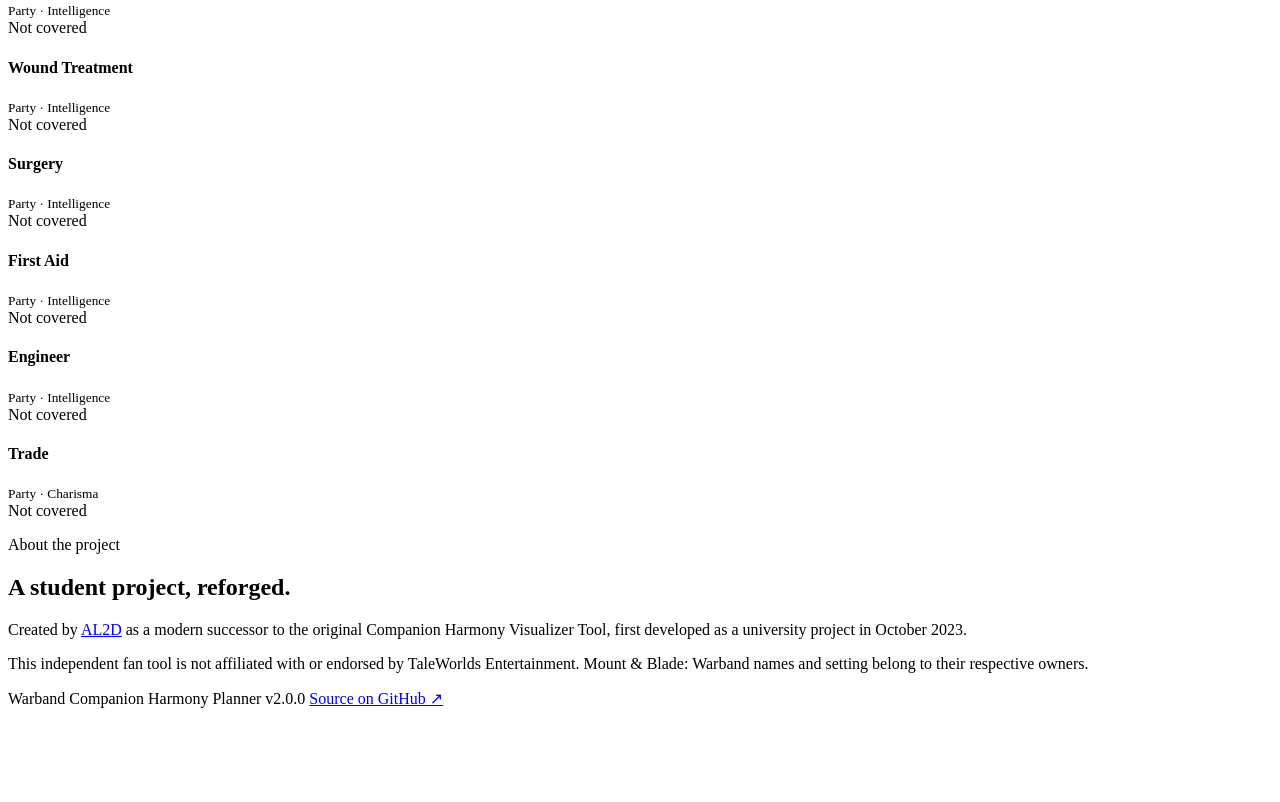
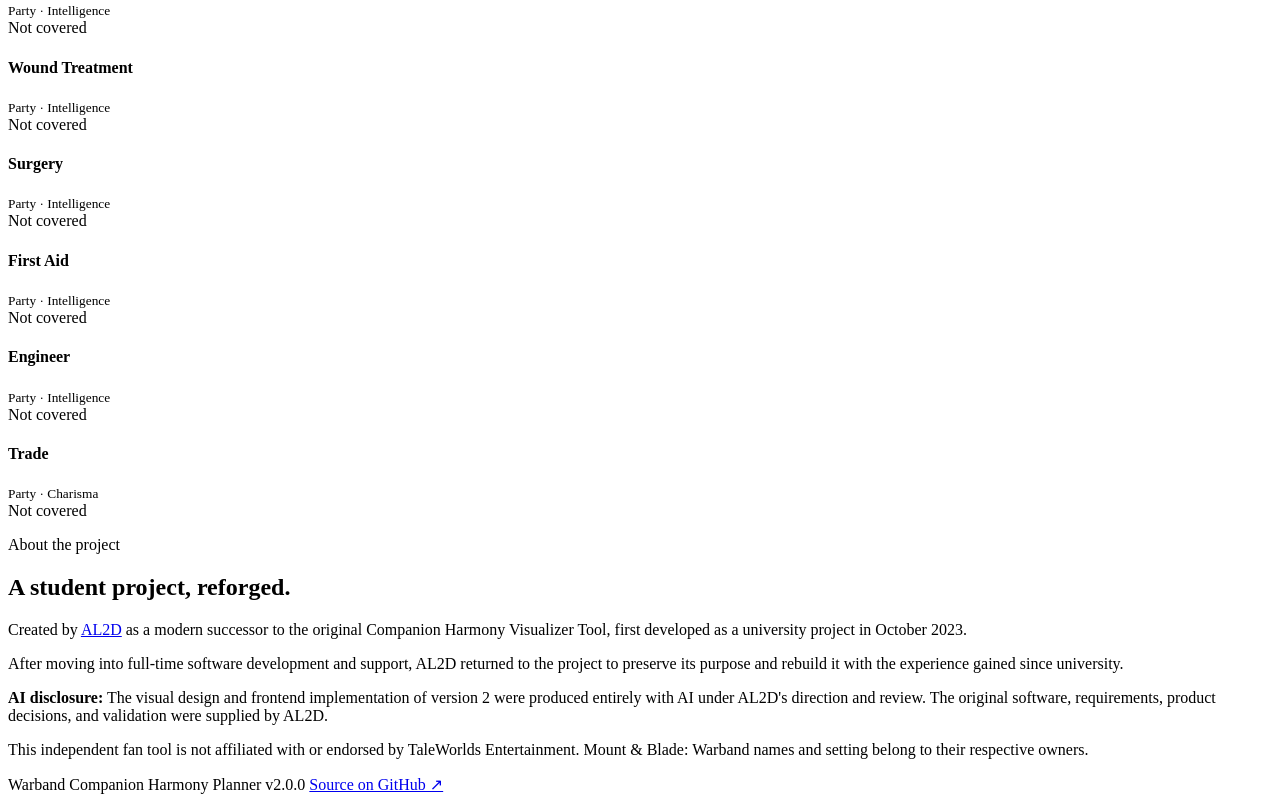
Before and after one commit to al2d-x/warband-companion-harmony-planner, a website with bundled scripts: page docs/index.html in a window 1280 px wide. Shown: the part 4034-4836 px from the top of the page. Before the commit the page ends 4750 px from the top, so only its background shows below. Built offline with nearby package versions, Linux system fonts and the light colour scheme.

Commit message:
Document project renewal and AI-built interface

```diff
--- a/docs/index.html
+++ b/docs/index.html
@@ -116,6 +116,8 @@
       </div>
       <div class="about-copy">
         <p>Created by <a href="https://github.com/al2d-x" rel="noreferrer">AL2D</a> as a modern successor to the original Companion Harmony Visualizer Tool, first developed as a university project in October 2023.</p>
+        <p>After moving into full-time software development and support, AL2D returned to the project to preserve its purpose and rebuild it with the experience gained since university.</p>
+        <p><strong>AI disclosure:</strong> The visual design and frontend implementation of version 2 were produced entirely with AI under AL2D's direction and review. The original software, requirements, product decisions, and validation were supplied by AL2D.</p>
         <p>This independent fan tool is not affiliated with or endorsed by TaleWorlds Entertainment. Mount &amp; Blade: Warband names and setting belong to their respective owners.</p>
       </div>
     </section>
```
Also changed, not shown: README.md.
